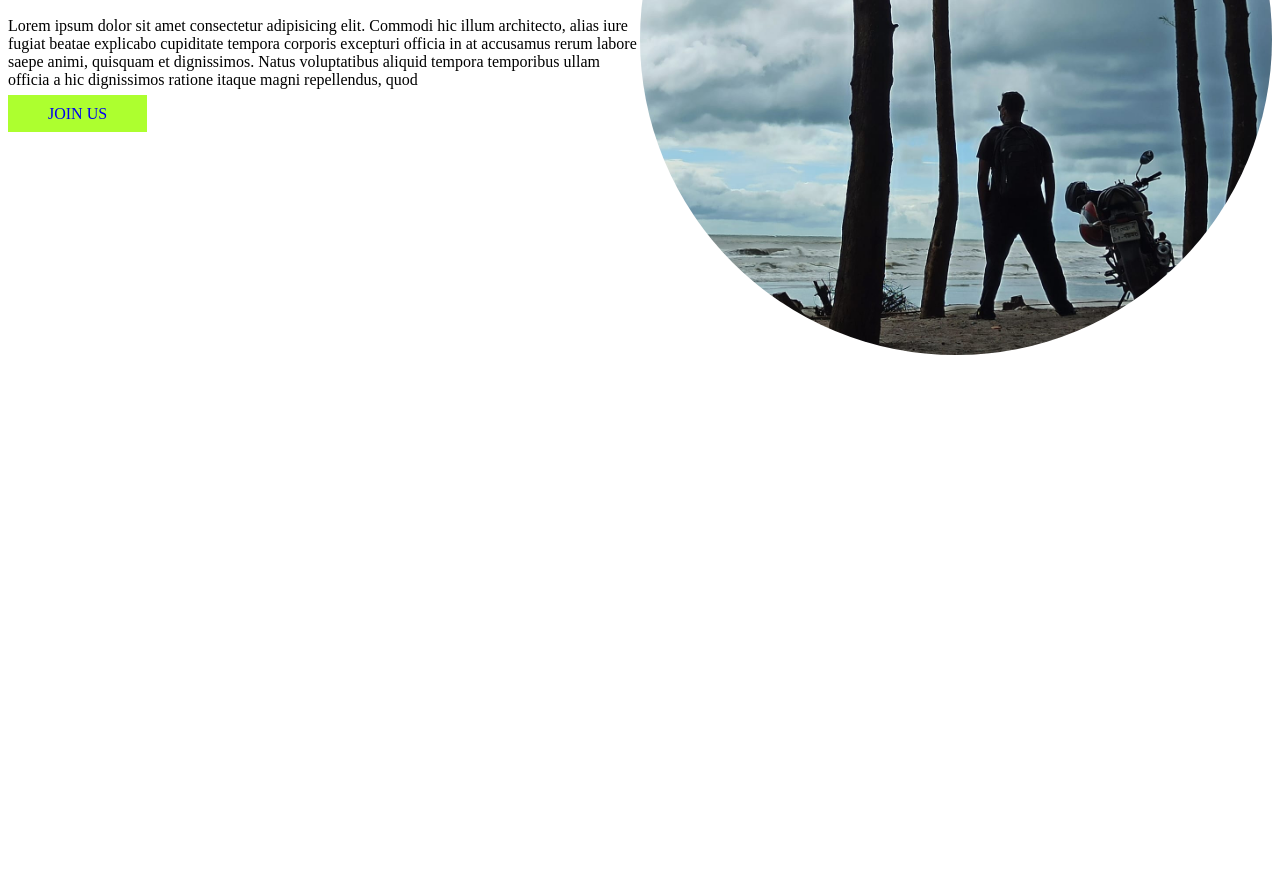
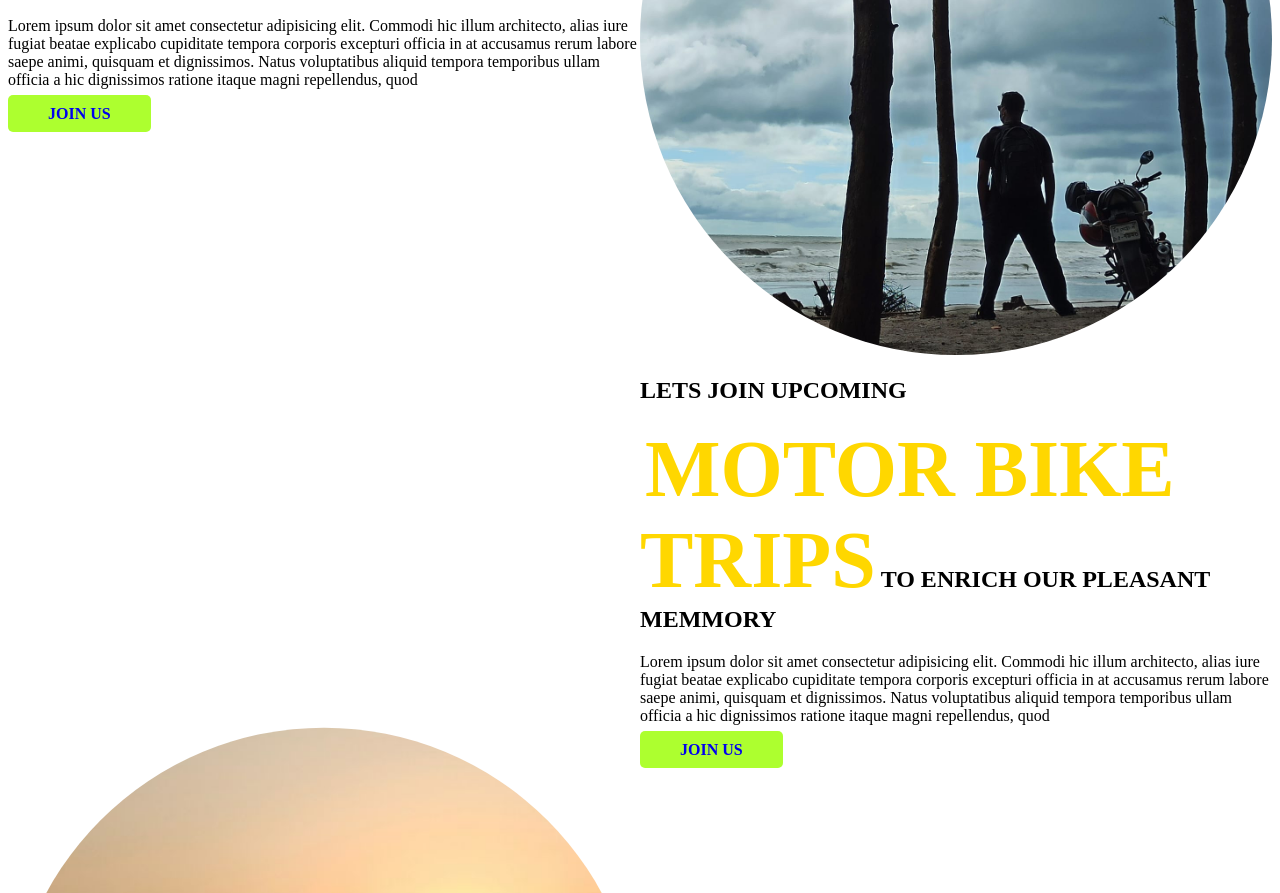
Before and after one commit to adnanarsalan/first-assignment, a plain HTML site: page index.html in a window 1280 px wide. Shown: the part 287-1180 px from the top of the page. Before the commit the page ends 800 px from the top, so only its background shows below. Drawn offline with Linux system fonts and the light colour scheme.

Commit message:
nextimage

```diff
--- a/index.html
+++ b/index.html
@@ -9,9 +9,17 @@
 <body>
 <section class="parent"> <div class="child-one"> <h1>LETS JOIN UPCOMING </h1><h2> <span class="first">MOTOR BIKE TRIPS</span>TO ENRICH OUR PLEASANT MEMMORY</h2>
 <p>Lorem ipsum dolor sit amet consectetur adipisicing elit. Commodi hic illum architecto, alias iure fugiat beatae explicabo cupiditate tempora corporis excepturi officia in at accusamus rerum labore saepe animi, quisquam et dignissimos. Natus voluptatibus aliquid tempora temporibus ullam officia a hic dignissimos ratione itaque magni repellendus, quod </p>
-<a class="link" target="_blank" href="www.google.com">JOIN US</a>
+<a class="link" target="_blank" href="www.google.com"><strong>JOIN US</strong></a>
 
 </div>
      <div class="child-one"> <img src="adnan.jpg" alt="" > </div>  </section>
+
+    <section><div class="child-one"> <img src="sohag.jpg" alt=""></div>
+     <div class="child-one"> <h1>LETS JOIN UPCOMING </h1><h2> <span class="first">MOTOR BIKE TRIPS</span>TO ENRICH OUR PLEASANT MEMMORY</h2>
+               <p>Lorem ipsum dolor sit amet consectetur adipisicing elit. Commodi hic illum architecto, alias iure fugiat beatae explicabo cupiditate tempora corporis excepturi officia in at accusamus rerum labore saepe animi, quisquam et dignissimos. Natus voluptatibus aliquid tempora temporibus ullam officia a hic dignissimos ratione itaque magni repellendus, quod </p>
+               <a class="link" target="_blank" href="www.google.com"><strong>JOIN US</strong></a>
+
+               </div></section>
+
 </body>
 </html>
--- a/style.css
+++ b/style.css
@@ -1,7 +1,8 @@
 
 body{font-family:'poppins'}
-section{display:flex}
+section{display:flex;}
 .first{color:gold;margin:5px 5px 5px 5px;font-size:80px}
 .child-one{width:50%}
 .child-one img{width:100%;height:100%;clip-path: circle();}
-.link{text-decoration: none;background-color:greenyellow;padding:10px 40px;}
+.link{text-decoration: none;background-color:greenyellow;padding:10px 40px;border-radius:5px;
+}
```
Also changed, not shown: sohag.jpg (added), topbanner.webp (added).
